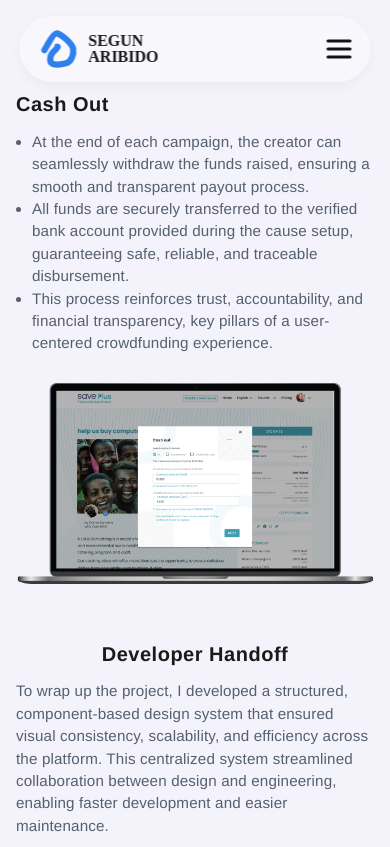
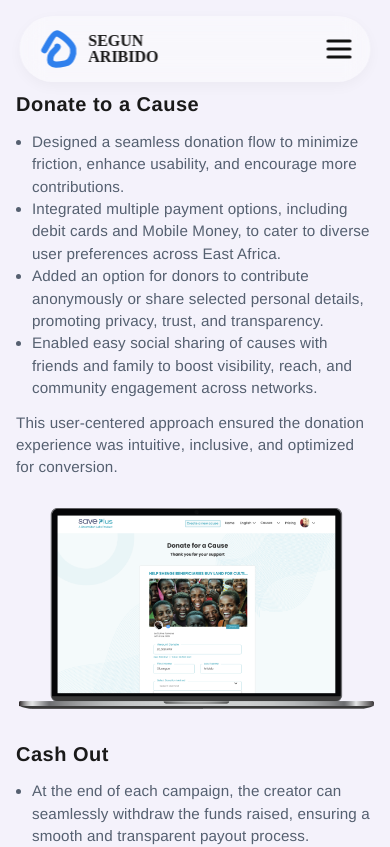
Before and after one commit to neducod/landing-page, a React (Vite) app: page /project4 in a window 390 px wide. Shown: the top 847 px of the page. Built offline with nearby package versions, Linux system fonts and the light colour scheme.

Commit message:
testing the rewrite

```diff
--- a/src/styles/projectfour.css
+++ b/src/styles/projectfour.css
@@ -431,8 +431,6 @@ gap: 0.25rem;
 }
 .frame-7a p{
     width: 29.96789rem;
-    /* width: 29.96789rem; */
-    /* padding-right: 25rem; */
 }
 .framee-7ahead{
     display: flex;
@@ -775,9 +773,6 @@ letter-spacing: 0.00825rem;
     .framee-7{
         display: none;
     }
-    .eight5{
-        display: none;
-    }
 /*
     .wrap{
         max-width: 100%;
@@ -788,6 +783,73 @@ letter-spacing: 0.00825rem;
 }
 
 
+/* Responsive adjustments for .eight5 section */
+@media (max-width: 768px) {
+    .eight5 {
+      display: flex;
+      flex-direction: column;
+      align-items: center;
+      gap: 2rem;
+      margin: 2rem 1rem;
+    }
+
+    .eight-a {
+      width: 100%;
+      max-width: 100%;
+      gap: 0.75rem;
+    }
+
+    .eight-head h2 {
+      font-size: 1.5rem;
+      line-height: 2.2rem;
+      text-align: center;
+    }
+
+    .eight-a ul {
+      padding-left: 1rem;
+    }
+
+    .eight-a ul li,
+    .eight-a p {
+      width: 100%;
+      max-width: 100%;
+      font-size: 1rem;
+      line-height: 1.5rem;
+      word-wrap: break-word;
+      overflow-wrap: break-word;
+    }
+
+    .eight-b {
+      width: 100%;
+      max-width: 100%;
+      height: auto;
+    }
+
+    .eight-b img {
+      width: 100%;
+      max-width: 100%;
+      height: auto;
+      border-radius: 8px;
+    }
+  }
+
+  @media (max-width: 480px) {
+    .eight5 {
+      margin: 1.5rem 1rem;
+      gap: 1.5rem;
+    }
+
+    .eight-head h2 {
+      font-size: 1.25rem;
+      line-height: 1.8rem;
+    }
+
+    .eight-a ul li,
+    .eight-a p {
+      font-size: 0.95rem;
+      line-height: 1.4rem;
+    }
+  }
 
 
 
```
